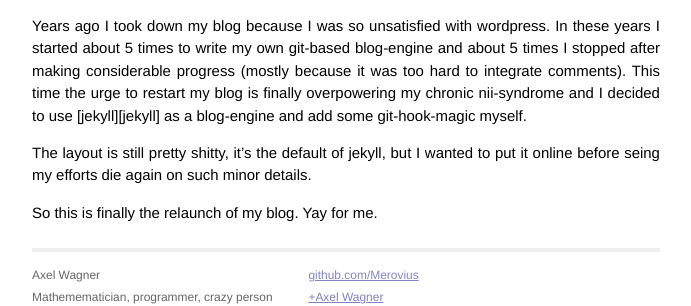
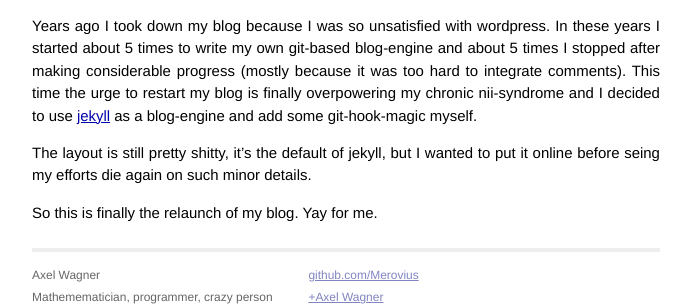
Before and after one commit to benhoyt/merovius.github.io, a Jekyll site: the page built from _posts/2013-09-28-relaunch.markdown, in a window 1280 px wide. Shown: the part 157-463 px from the top of the page, without its empty margins (294-985 px from the left). Built offline with Jekyll 4.4.1, drawn with Linux system fonts in a browser that asks for light colours; Markdown is read by kramdown in place of the engine named in the settings; some of the changed lines change nothing that is shown.

Commit message:
Correctly link

```diff
--- a/_posts/2013-09-28-relaunch.markdown
+++ b/_posts/2013-09-28-relaunch.markdown
@@ -10,7 +10,7 @@ git-based blog-engine and about 5 times I stopped after making
 considerable progress (mostly because it was too hard to integrate
 comments). This time the urge to restart my blog is finally
 overpowering my chronic nii-syndrome and I decided to use
-[jekyll][jekyll] as a blog-engine and add some git-hook-magic myself.
+[jekyll](http://jekyllrb.com/) as a blog-engine and add some git-hook-magic myself.
 
 The layout is still pretty shitty, it's the default of jekyll, but I
 wanted to put it online before seing my efforts die again on such
```
